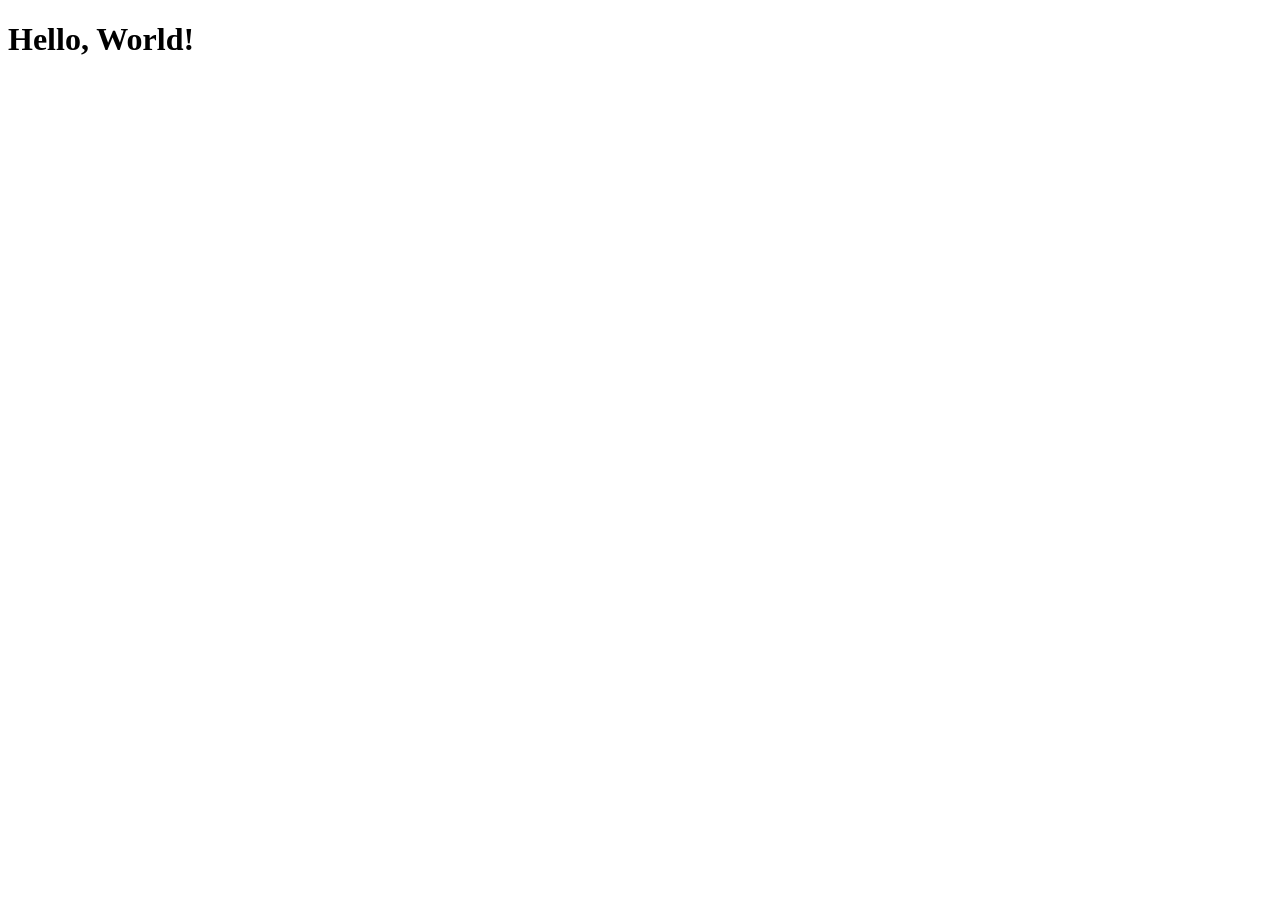
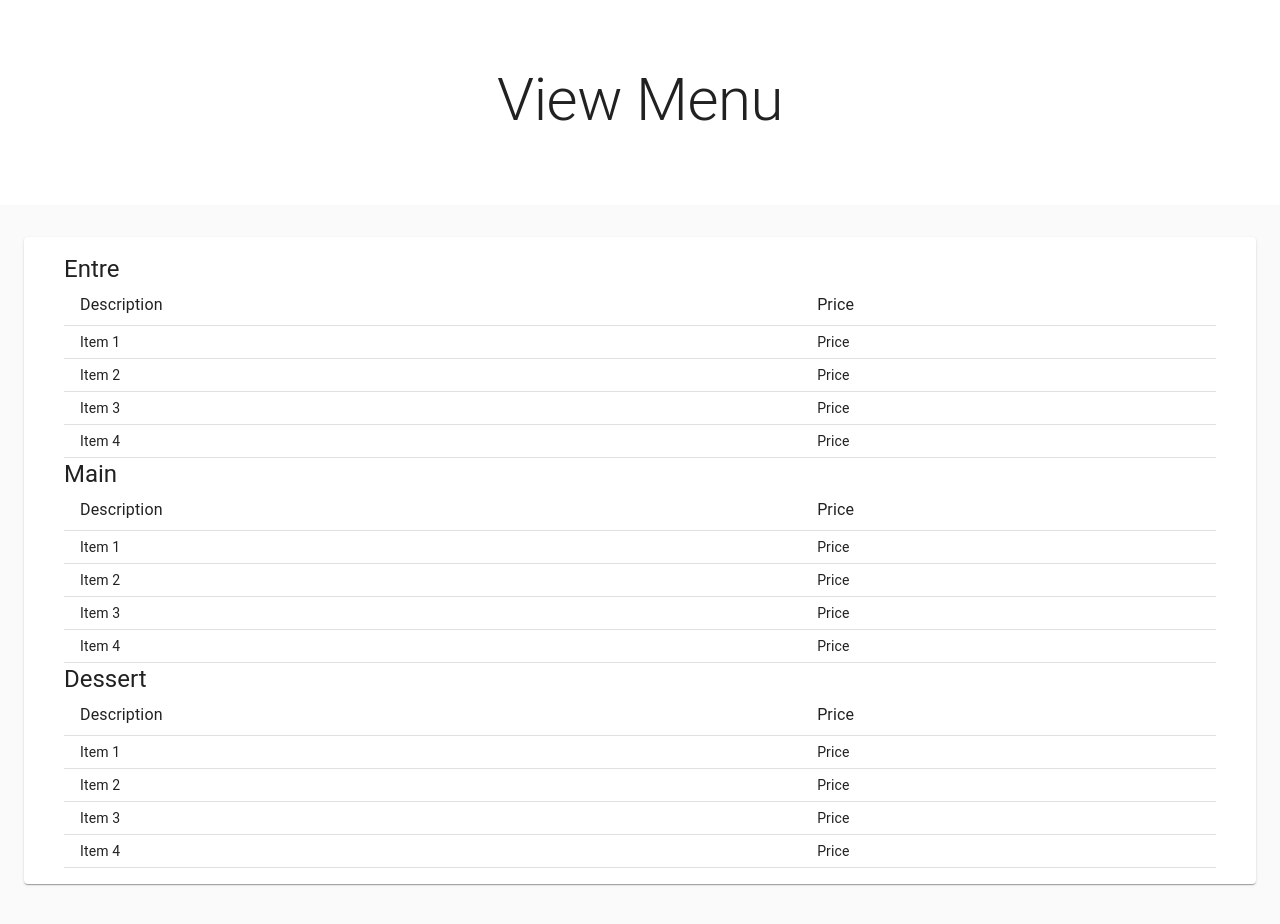
Before and after one commit to oSirhcel/SES10_eRestaurant, a React (Create React App) app in the folder frontend/client/: page / in a window 1280 px wide. Shown: the top 924 px of the page. Before the commit the page ends 800 px from the top, so only its background shows below. Built offline with nearby package versions, Linux system fonts and the light colour scheme.

Commit message:
added basic view menu feature

```diff
--- a/frontend/client/src/App.js
+++ b/frontend/client/src/App.js
@@ -1,7 +1,9 @@
+import ViewMenu from "./ViewMenu";
+
 function App() {
   return (
     <div className="App">
-      <h1> Hello, World! </h1>
+      <ViewMenu />
     </div>
   );
 }
--- /dev/null
+++ b/frontend/client/src/Menu.js
@@ -0,0 +1,103 @@
+import React from "react";
+import Table from "@material-ui/core/Table";
+import TableBody from "@material-ui/core/TableBody";
+import TableCell from "@material-ui/core/TableCell";
+import TableHead from "@material-ui/core/TableHead";
+import TableRow from "@material-ui/core/TableRow";
+import Container from "@material-ui/core/Container";
+import { makeStyles } from "@material-ui/core/styles";
+import { Typography } from "@material-ui/core";
+
+// Generate Order Data
+function createData(id, description, price) {
+  return { id, description, price };
+}
+
+const rows = [
+  createData(0, "Item 1", "Price"),
+  createData(1, "Item 2", "Price"),
+  createData(2, "Item 3", "Price"),
+  createData(3, "Item 4", "Price"),
+];
+
+const useStyles = makeStyles((theme) => ({
+  container: {
+    paddingTop: theme.spacing(4),
+    paddingBottom: theme.spacing(4),
+  },
+}));
+
+export default function Menu() {
+  const classes = useStyles();
+  return (
+    <React.Fragment>
+      <Container className={classes.conatainer}>
+        <Table size="small">
+          <TableHead>
+            <Typography variant="h5">Entre</Typography>
+            <TableRow>
+              <TableCell>
+                <Typography variant="subtitle1">Description </Typography>
+              </TableCell>
+              <TableCell>
+                <Typography variant="subtitle1">Price </Typography>
+              </TableCell>
+            </TableRow>
+          </TableHead>
+          <TableBody>
+            {rows.map((row) => (
+              <TableRow key={row.id}>
+                <TableCell>{row.description}</TableCell>
+                <TableCell>{row.price}</TableCell>
+              </TableRow>
+            ))}
+          </TableBody>
+        </Table>
+
+        <Table size="small">
+          <TableHead>
+            <Typography variant="h5">Main</Typography>
+            <TableRow>
+              <TableCell>
+                <Typography variant="subtitle1">Description </Typography>
+              </TableCell>
+              <TableCell>
+                <Typography variant="subtitle1">Price </Typography>
+              </TableCell>
+            </TableRow>
+          </TableHead>
+          <TableBody>
+            {rows.map((row) => (
+              <TableRow key={row.id}>
+                <TableCell>{row.description}</TableCell>
+                <TableCell>{row.price}</TableCell>
+              </TableRow>
+            ))}
+          </TableBody>
+        </Table>
+
+        <Table size="small">
+          <TableHead>
+            <Typography variant="h5">Dessert</Typography>
+            <TableRow>
+              <TableCell>
+                <Typography variant="subtitle1">Description </Typography>
+              </TableCell>
+              <TableCell>
+                <Typography variant="subtitle1">Price </Typography>
+              </TableCell>
+            </TableRow>
+          </TableHead>
+          <TableBody>
+            {rows.map((row) => (
+              <TableRow key={row.id}>
+                <TableCell>{row.description}</TableCell>
+                <TableCell>{row.price}</TableCell>
+              </TableRow>
+            ))}
+          </TableBody>
+        </Table>
+      </Container>
+    </React.Fragment>
+  );
+}
--- /dev/null
+++ b/frontend/client/src/ViewMenu.js
@@ -0,0 +1,63 @@
+import React from "react";
+import { makeStyles } from "@material-ui/core/styles";
+import Container from "@material-ui/core/Container";
+import CssBaseline from "@material-ui/core/CssBaseline";
+import Typography from "@material-ui/core/Typography";
+import Grid from "@material-ui/core/Grid";
+import Paper from "@material-ui/core/Paper";
+import Menu from "./Menu";
+
+const useStyles = makeStyles((theme) => ({
+  heroContent: {
+    backgroundColor: theme.palette.background.paper,
+    padding: theme.spacing(8, 0, 6),
+  },
+  content: {
+    flexGrow: 1,
+    height: "100vh",
+    overflow: "auto",
+  },
+  container: {
+    paddingTop: theme.spacing(4),
+    paddingBottom: theme.spacing(4),
+  },
+  paper: {
+    padding: theme.spacing(2),
+    display: "flex",
+    overflow: "auto",
+    flexDirection: "column",
+  },
+}));
+
+export default function ViewMenu() {
+  const classes = useStyles();
+  return (
+    <React.Fragment>
+      <CssBaseline />
+      <div className={classes.heroContent}>
+        <Container>
+          <Typography
+            component="h1"
+            variant="h2"
+            align="center"
+            color="textPrimary"
+            gutterBottom
+          >
+            View Menu
+          </Typography>
+        </Container>
+      </div>
+      <main className={classes.content}>
+        <Container maxWidth="lg" className={classes.container}>
+          <Grid container spacing={3}>
+            <Grid item xs={12}>
+              <Paper className={classes.paper}>
+                <Menu />
+              </Paper>
+            </Grid>
+          </Grid>
+        </Container>
+      </main>
+    </React.Fragment>
+  );
+}
```
